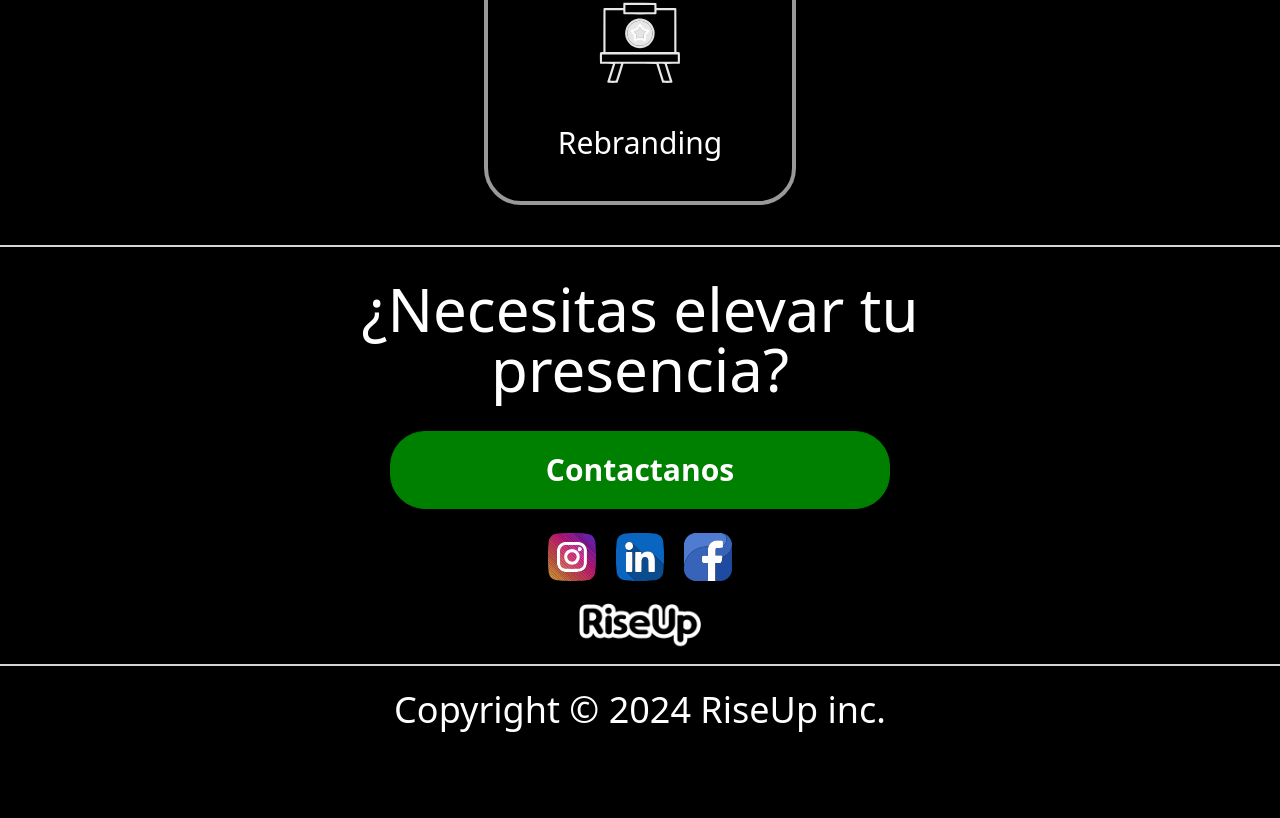
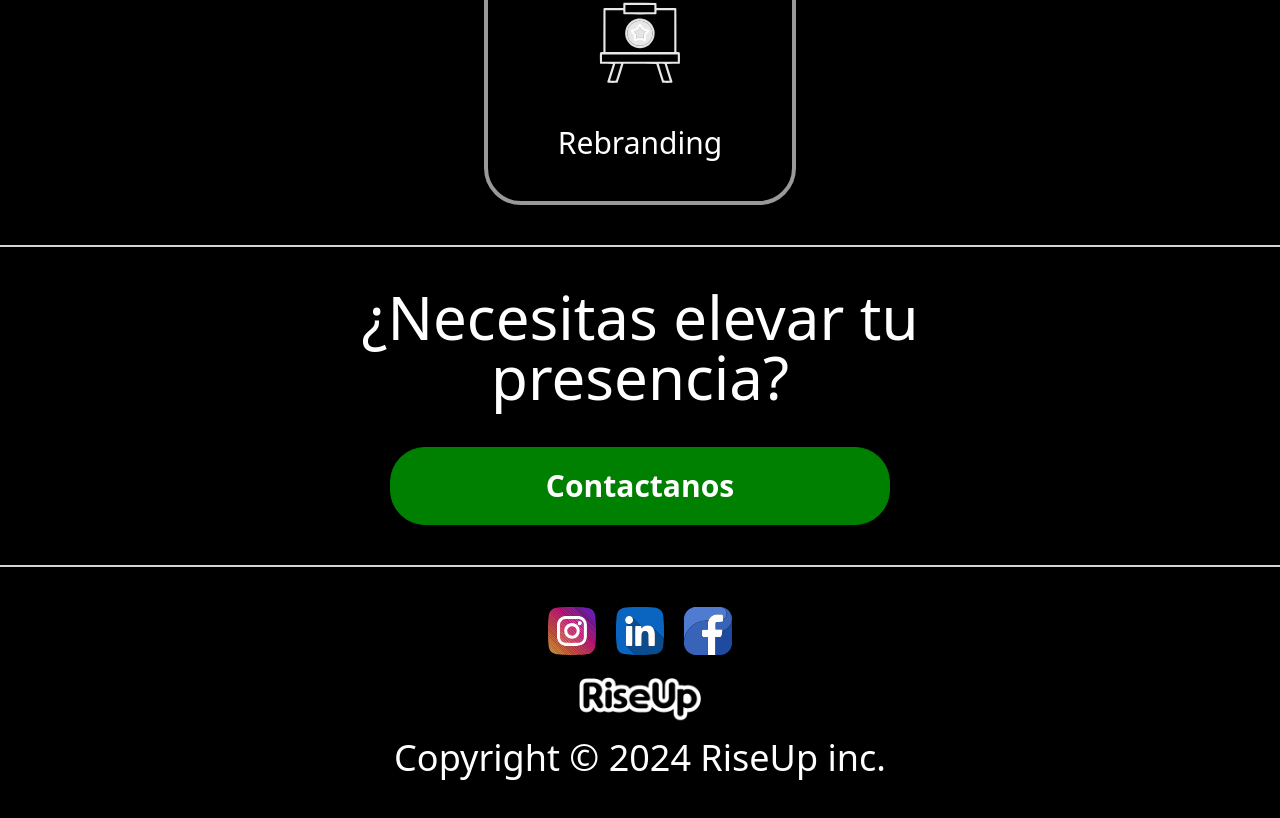
Before and after one commit to RiseUpGroup23/front-web, a React (Vite) app: page / in a window 1280 px wide. Shown: the part 2516-3334 px from the top of the page. Before the commit the page ends 3294 px from the top, so only its background shows below. Built offline with nearby package versions, Linux system fonts and the light colour scheme.

Commit message:
Contacto

```diff
--- a/src/componentes/Nuevos/Contacto.jsx
+++ b/src/componentes/Nuevos/Contacto.jsx
@@ -5,22 +5,22 @@ export default function Contacto() {
   return (
     <div className="flex flex-col items-center mt-10">
       <div className="bg-zinc-300 w-full h-0.5" />
-      <h1 className="font-medium text-white text-center text-4xl sm:text-5xl lg:text-6xl my-8">¿Necesitas elevar tu <br /> presencia?</h1>
-      <Link to="/enviar-correo" className='self-center mb-4'>
+      <h1 className="font-medium text-white text-center text-4xl sm:text-5xl lg:text-6xl my-10">¿Necesitas elevar tu <br /> presencia?</h1>
+      <Link to="/enviar-correo" className='self-center mb-10'>
           <div id="fifth" className="buttonBox md:w-[500px]">
             <button className="md:text-3xl md:py-3">Contactanos</button>
           </div>
         </Link>
-      <div className="flex w-full lg:w-[220px] gap-4 sm:gap-5 px-2 sm:px-5 my-2 justify-center">
+      <div className="bg-zinc-300 w-full h-0.5" />
+      <div className="flex w-full lg:w-[220px] gap-4 sm:gap-5 px-2 sm:px-5 md:mt-10 mt-4 justify-center">
         <img src="Iconos/Instagram.svg" className="w-10 h-10 lg:w-12 lg:h-12 cursor-pointer" />
         <img src="Iconos/LinkedIn.svg" className="w-10 h-10 lg:w-12 lg:h-12 cursor-pointer" />
         <img src="Iconos/Facebook.svg" className="w-10 h-10 lg:w-12 lg:h-12 cursor-pointer" />
       </div>
       <a href="#inicio">
-        <img src="LogoRiseUp/Logo.png" className="w-[100px] lg:w-[150px]" />
+        <img src="LogoRiseUp/Logo.png" className="w-[100px] lg:w-[150px] mt-2" />
       </a>
-      <div className="bg-zinc-300 w-full h-0.5" />
-      <div className="mt-6 text-white text-xl sm:text-2xl lg:text-4xl font-light">
+      <div className="text-white text-xl sm:text-2xl lg:text-4xl font-light">
         Copyright © 2024 RiseUp inc.
       </div>
     </div>
```
